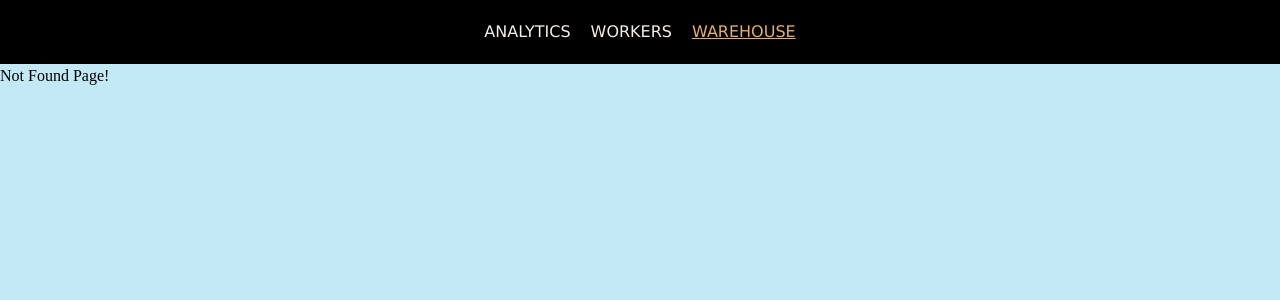
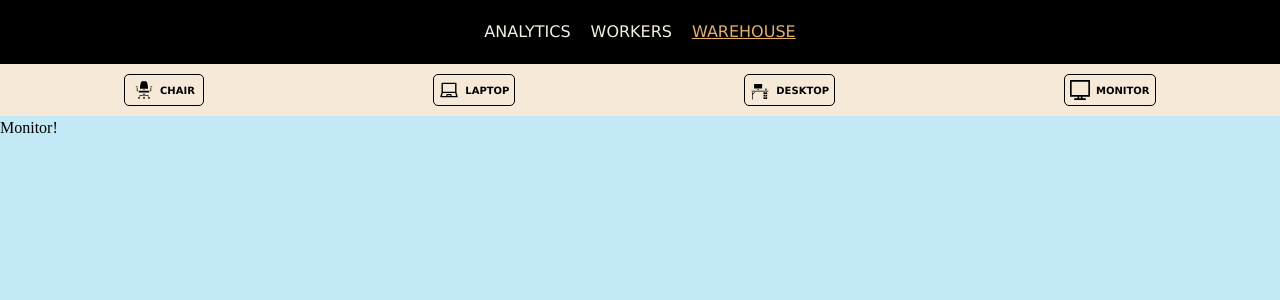
Before and after one commit to alexurbanskyi/accountingworkers, a React (Create React App) app: page /warehouse/monitor in a window 1280 px wide. Before the commit this address had no page. Shown: the top 300 px of the page. Built offline with nearby package versions, Linux system fonts and the light colour scheme.

Commit message:
chair page

```diff
--- a/public/index.html
+++ b/public/index.html
@@ -8,7 +8,6 @@
       name="description"
       content="Web site created using create-react-app"
     />
-    <link rel="manifest" href="%PUBLIC_URL%/manifest.json" />
     <title>React App</title>
   </head>
   <body>
--- a/src/App.js
+++ b/src/App.js
@@ -8,6 +8,7 @@ import NotFoundPage from "./Pages/NotFoundPage/NotFoundPage";
 import Desktop from "./Pages/Warehouse/Desktop/Desktop";
 import Laptop from "./Pages/Warehouse/Laptop/Laptop";
 import Chair from "./Pages/Warehouse/Chair/Chair";
+import Monitor from "./Pages/Warehouse/Monitor/Monitor";
 
 function App() {
   return (
@@ -15,10 +16,11 @@ function App() {
       <Route path="/" element={<Layout />}>
         <Route index element={<Analytics />} />
         <Route path="workers" element={<Workers />} />
-        <Route path="/warehouse" element={<Warehouse />}>
+        <Route path="warehouse" element={<Warehouse />}>
+          <Route index element={<Chair />} />
           <Route path="desktop" element={<Desktop />} />
           <Route path="laptop" element={<Laptop />} />
-          <Route path="chair" element={<Chair />} />
+          <Route path="monitor" element={<Monitor />} />
         </Route>
         <Route path="*" element={<NotFoundPage />} />
       </Route>
--- a/src/Pages/Warehouse/Chair/Chair.css
+++ b/src/Pages/Warehouse/Chair/Chair.css
@@ -0,0 +1,19 @@
+.chair_list{
+    padding: 5px;
+    display: flex;
+    justify-content: space-between;
+}
+.chair_item{
+    width: 40%;
+    display: flex;
+    gap: 10px
+}
+.chair_barcode_icon{
+    display: flex;
+    align-items: center;
+    font-size: 25px;
+}
+.chair_description{
+    font-size: 14px;
+    font-weight: 700;
+}
--- a/src/Pages/Warehouse/Chair/Chair.js
+++ b/src/Pages/Warehouse/Chair/Chair.js
@@ -1,11 +1,45 @@
-import React from 'react'
+import React from "react";
+import { mokWarehouse } from "../mokData.js";
+import { AiOutlineBarcode } from "react-icons/ai";
+import { BsFillPersonPlusFill } from "react-icons/bs";
+import { BsPersonDashFill } from "react-icons/bs";
+import "./Chair.css";
 
 function Chair() {
+  const chairData = mokWarehouse.filter((item) => {
+    return item.type === "chair";
+  });
+
+  console.log("CHAIR --->", chairData);
   return (
-    <div>
-      Chair!!!
+    <div className="chair">
+      {chairData.map((item) => (
+        <div className="chair_list">
+          <div className="chair_item">
+            <div className="chair_icon">
+              <AiOutlineBarcode />
+            </div>
+            <div className="chair_description">
+              {item.barCode}
+            </div>
+          </div>
+          <div className="chair_item">
+            <div className="chair_icon">
+              {
+                item.master ?  <BsFillPersonPlusFill /> : <BsPersonDashFill/>
+              }
+
+            </div>
+            <div className="chair_description">
+              {
+                item.master ? item.master : <p style={{color:'green'}}>CHAIR FREE</p>
+              }
+            </div>
+          </div>
+        </div>
+      ))}
     </div>
-  )
+  );
 }
 
-export default Chair
+export default Chair;
--- /dev/null
+++ b/src/Pages/Warehouse/Components/TopMenu/TopMenu.css
@@ -0,0 +1,32 @@
+.topnav {
+  padding: 10px;
+  background-color: rgb(246, 233, 216);
+}
+.topnav_list {
+  display: flex;
+  align-items: center;
+  justify-content: space-around;
+}
+.topnav_link a {
+  display: flex;
+  align-items: center;
+  justify-content: center;
+  gap: 6px;
+  border: 1px solid black;
+  padding: 5px;
+  border-radius: 5px;
+  min-width: 80px;
+}
+.link_icon {
+  font-size: 20px;
+  display: flex;
+  align-items: center;
+  justify-content: center;
+}
+.link_title {
+  text-transform: uppercase;
+  font-family: "Lucida Sans", "Lucida Sans Regular", "Lucida Grande",
+    "Lucida Sans Unicode", Geneva, Verdana, sans-serif;
+  font-weight: 700;
+  font-size: 10px;
+}
--- /dev/null
+++ b/src/Pages/Warehouse/Components/TopMenu/TopMenu.js
@@ -0,0 +1,50 @@
+import React from "react";
+import { GiOfficeChair } from "react-icons/gi";
+import { AiOutlineLaptop } from "react-icons/ai";
+import { GrDesktop } from "react-icons/gr";
+import { GiDesk } from "react-icons/gi";
+import { Link } from "react-router-dom";
+import "./TopMenu.css";
+
+function TopMenu() {
+  return (
+    <div className="topnav">
+      <ul className="topnav_list">
+        <li className="topnav_link">
+          <Link to="/warehouse">
+            <div className="link_icon">
+              <GiOfficeChair />
+            </div>
+            <p className="link_title">Chair</p>
+          </Link>
+        </li>
+        <li className="topnav_link">
+          <Link to="/warehouse/laptop">
+            <div className="link_icon">
+              <AiOutlineLaptop />
+            </div>
+            <p className="link_title">Laptop</p>
+          </Link>
+        </li>
+        <li className="topnav_link">
+          <Link to="/warehouse/desktop">
+            <div className="link_icon">
+              <GiDesk />
+            </div>
+            <p className="link_title">Desktop</p>
+          </Link>
+        </li>
+        <li className="topnav_link">
+          <Link to="/warehouse/monitor">
+            <div className="link_icon">
+              <GrDesktop />
+            </div>
+            <p className="link_title">Monitor</p>
+          </Link>
+        </li>
+      </ul>
+    </div>
+  );
+}
+
+export default TopMenu;
--- /dev/null
+++ b/src/Pages/Warehouse/Monitor/Monitor.js
@@ -0,0 +1,11 @@
+import React from 'react'
+
+function Monitor() {
+  return (
+    <div>
+      Monitor!
+    </div>
+  )
+}
+
+export default Monitor
--- a/src/Pages/Warehouse/Warehouse.js
+++ b/src/Pages/Warehouse/Warehouse.js
@@ -1,95 +1,12 @@
 import React from "react";
-import { Link, Outlet } from "react-router-dom";
-import { GiOfficeChair } from "react-icons/gi";
-import { AiOutlineLaptop } from 'react-icons/ai'
-import {GrDesktop} from 'react-icons/gr'
-import {GiDesk} from 'react-icons/gi'
+import { Outlet } from "react-router-dom";
 import "./Warehouse.css";
-
-const mokWarehouse = [
-  {
-    barCode: "CH2022001",
-    type: "chair",
-    master: "Alex Urbanskyi",
-  },
-  {
-    barCode: "LT2022001",
-    type: "laptop",
-    master: "Alex Urbanskyi",
-    configuration: [
-      {
-        model: "Lenovo",
-        cpu: "Pentium i5",
-        diskType: "SSD",
-        memorySize: "16Gb",
-      },
-    ],
-  },
-  {
-    barCode: "DT2022001",
-    type: "desktop",
-    master: "Alex Urbanskyi",
-    configuration: [
-      {
-        cpu: "Pentium i5",
-        diskType: "SSD",
-        memorySize: "16Gb",
-        videoCard: "NVIDIA 4Gb",
-      },
-    ],
-  },
-  {
-    barCode: "MO2022001",
-    type: "monitor",
-    master: "Alex Urbanskyi",
-    configuration: [
-      {
-        model: "LG",
-        screenSize: "22.5",
-      },
-    ],
-  },
-];
+import TopMenu from "./Components/TopMenu/TopMenu";
 
 function Warehouse() {
   return (
     <div className="warehouse">
-      <div className="topnav">
-        <ul className="topnav_list">
-          <li className="topnav_link">
-            <Link to="/warehouse/chair">
-              <div className="link_icon">
-                <GiOfficeChair />
-              </div>
-              <p className="link_title">Chair</p>
-            </Link>
-          </li>
-          <li className="topnav_link">
-            <Link to="/warehouse/laptop">
-              <div className="link_icon">
-                <AiOutlineLaptop />
-              </div>
-              <p className="link_title">Laptop</p>
-            </Link>
-          </li>
-          <li className="topnav_link">
-            <Link to="/warehouse/desktop">
-              <div className="link_icon">
-                <GiDesk />
-              </div>
-              <p className="link_title">Desktop</p>
-            </Link>
-          </li>
-          <li className="topnav_link">
-            <Link to="/warehouse/monitor">
-              <div className="link_icon">
-                <GrDesktop />
-              </div>
-              <p className="link_title">Monitor</p>
-            </Link>
-          </li>
-        </ul>
-      </div>
+      <TopMenu />
       <Outlet />
     </div>
   );
--- /dev/null
+++ b/src/Pages/Warehouse/mokData.js
@@ -0,0 +1,65 @@
+export const mokWarehouse = [
+  {
+    barCode: "CH2022001",
+    type: "chair",
+    master: "Alex Urbanskyi",
+  },
+  {
+    barCode: "CH2022002",
+    type: "chair",
+    master: null,
+  },
+  {
+    barCode: "CH2022003",
+    type: "chair",
+    master: 'Shvec Roman',
+  },
+  {
+    barCode: "LT2022001",
+    type: "laptop",
+    master: "Alex Urbanskyi",
+    configuration: [
+      {
+        model: "Lenovo",
+        cpu: "Pentium i5",
+        diskType: "SSD",
+        memorySize: "16Gb",
+      },
+    ],
+  },
+  {
+    barCode: "DT2022001",
+    type: "desktop",
+    master: "Alex Urbanskyi",
+    configuration: [
+      {
+        cpu: "Pentium i5",
+        diskType: "SSD",
+        memorySize: "16Gb",
+        videoCard: "NVIDIA 4Gb",
+      },
+    ],
+  },
+  {
+    barCode: "MO2022001",
+    type: "monitor",
+    master: "Alex Urbanskyi",
+    configuration: [
+      {
+        model: "LG",
+        screenSize: "22.5",
+      },
+    ],
+  },
+  {
+    barCode: "MO2022002",
+    type: "monitor",
+    master: "Shev Roman",
+    configuration: [
+      {
+        model: "LG",
+        screenSize: "25",
+      },
+    ],
+  },
+];
```
Also changed, not shown: src/Helper/elementCounter.js (added, +10 -0 lines), src/Pages/Warehouse/Monitor/Monitor.css (added).
